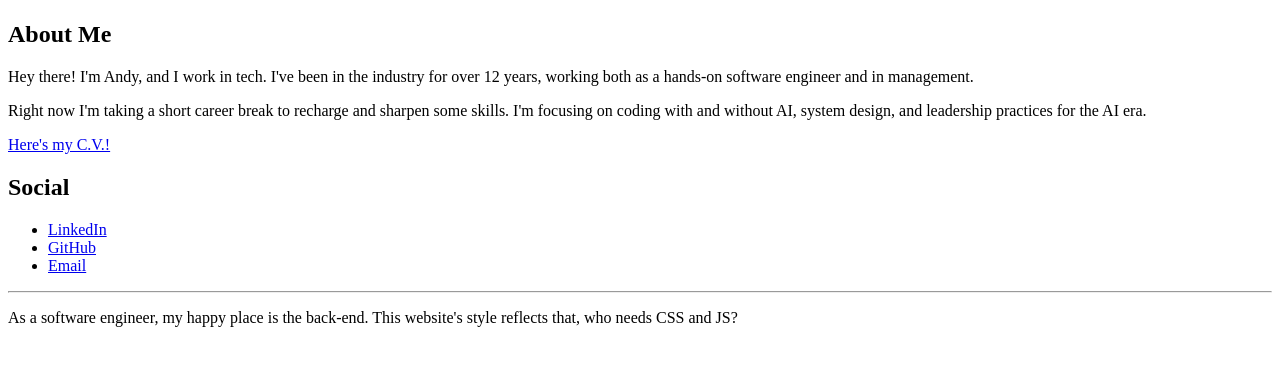
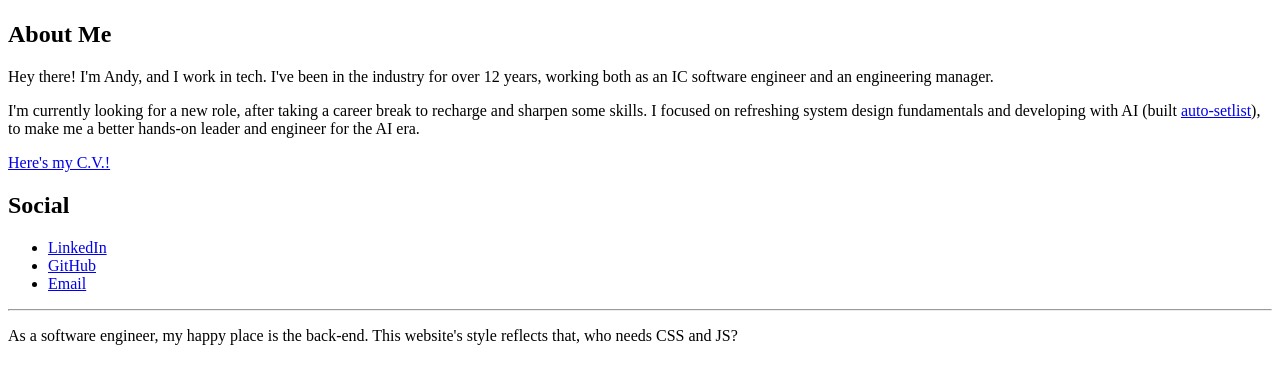
Before and after one commit to seekandystroy/seekandystroy.github.io, a plain HTML site: page index.html in a window 1280 px wide. Shown: the part 251-634 px from the top of the page. Drawn offline with Linux system fonts and the light colour scheme.

Commit message:
feat: refresh after career break

```diff
--- a/index.html
+++ b/index.html
@@ -20,9 +20,9 @@
 
     <h2>About Me</h2>
 
-    <p>Hey there! I'm Andy, and I work in tech. I've been in the industry for over 12 years, working both as a hands-on software engineer and in management.</p>
+    <p>Hey there! I'm Andy, and I work in tech. I've been in the industry for over 12 years, working both as an IC software engineer and an engineering manager.</p>
 
-    <p>Right now I'm taking a short career break to recharge and sharpen some skills. I'm focusing on coding with and without AI, system design, and leadership practices for the AI era.</p>
+    <p>I'm currently looking for a new role, after taking a career break to recharge and sharpen some skills. I focused on refreshing system design fundamentals and developing with AI (built <a href="https://github.com/seekandystroy/auto-setlist">auto-setlist</a>), to make me a better hands-on leader and engineer for the AI era.</p>
 
     <a href="./CV-AndyGoncalves.pdf">Here's my C.V.!</a>
 
```
Also changed, not shown: 1 other file.
